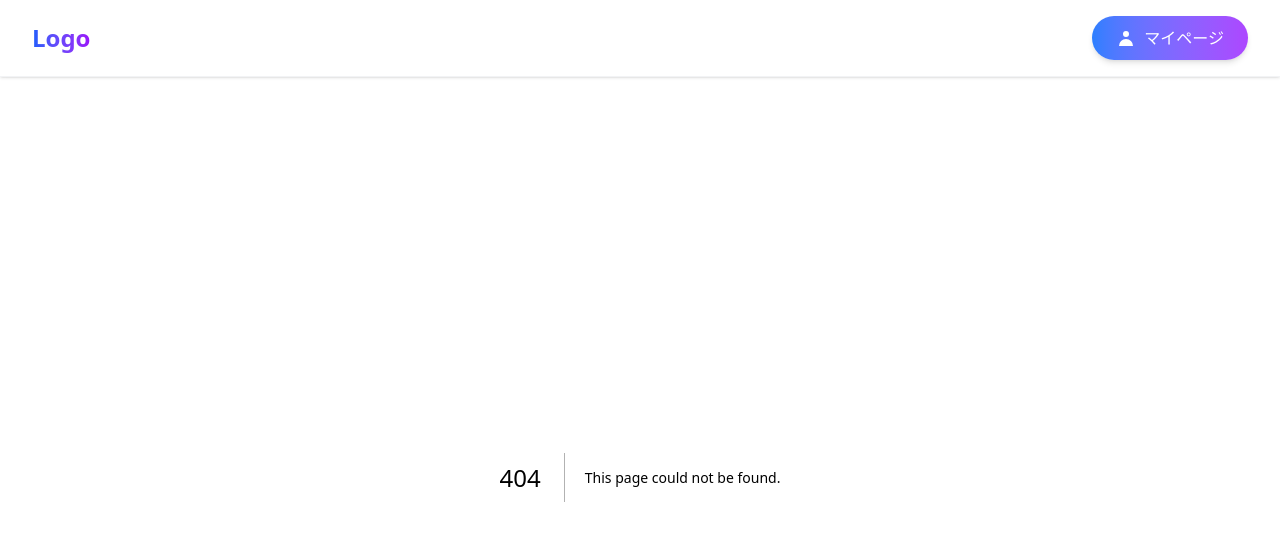
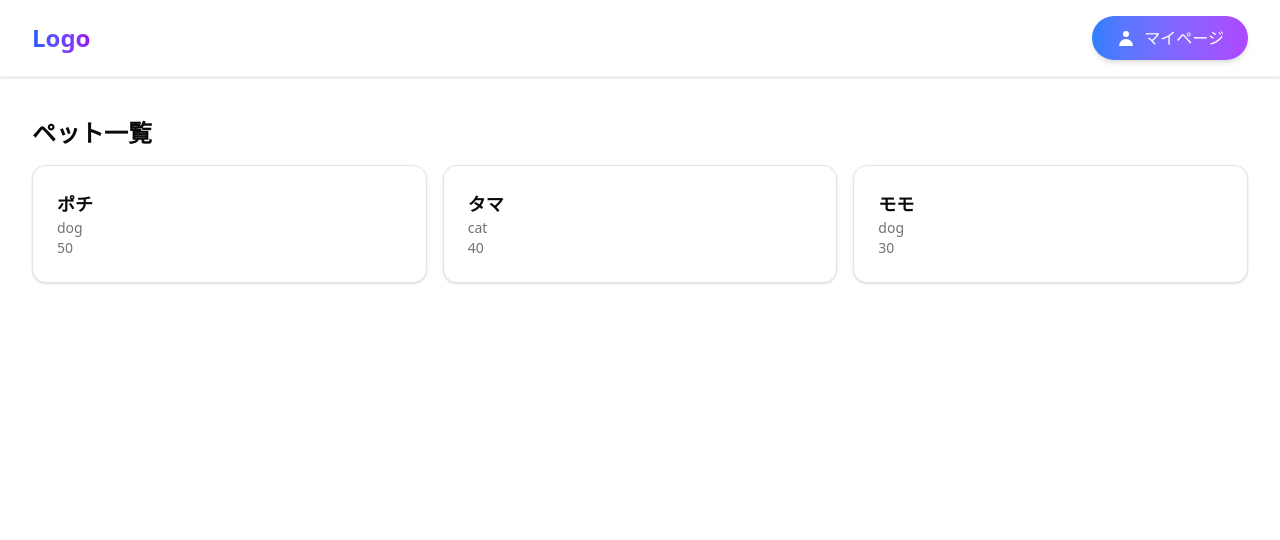
Before and after one commit to ryo28/taro, a Next.js app: page /pets in a window 1280 px wide. Before the commit this address had no page. Shown: the top 540 px of the page. Built offline with nearby package versions, Linux system fonts and the light colour scheme.

Commit message:
feat: ペット一覧ページとペットカードコンポーネントを追加し、ペット型を定義しました

```diff
--- /dev/null
+++ b/app/pets/page.tsx
@@ -0,0 +1,23 @@
+import { PetCard } from "@/components/pet-card"
+import { Pet } from "@/types/pet"
+
+export default function PetsPage() {
+    const mockPets: Pet[] = [
+        { id: "1", name: "ポチ", type: "dog", hp: 50, ownerId: "1" },
+        { id: "2", name: "タマ", type: "cat", hp: 40, ownerId: "2" },
+        { id: "3", name: "モモ", type: "dog", hp: 30, ownerId: "3" },
+
+    ]
+    return (
+        <div className="container py-10">
+            <h1 className="text-2xl font-bold">ペット一覧</h1>
+            <div className="grid grid-cols-3 gap-4 mt-4">
+                {mockPets.map((pet) => (
+                    <div key={pet.id} >
+                        <PetCard pet={pet} />
+                    </div>
+                ))}
+            </div>
+        </div>
+    )
+}
--- /dev/null
+++ b/components/pet-card.tsx
@@ -0,0 +1,16 @@
+import { Pet } from "@/types/pet";
+import { Card, CardContent } from "./ui/card";
+
+export function PetCard({ pet }: { pet: Pet }) {
+    //user-card.tsxを参考に実装するpet.tsからimportした型を使う
+    return (
+        <Card>
+            <CardContent>
+                <h2 className="text-lg font-bold">{pet.name}</h2>
+                <p className="text-sm text-muted-foreground break-all">{pet.type}</p>
+                <p className="text-sm text-muted-foreground break-all">{pet.hp}</p>
+            </CardContent>
+        </Card>
+    );
+
+}
--- /dev/null
+++ b/types/pet.ts
@@ -0,0 +1,6 @@
+import { pets } from "@/db/schemas/pet";
+
+//$inferSelect とは？
+//これは Drizzle ORM の非常に便利な機能で、「データベースのスキーマ定義（pets）から、自動的に TypeScript の型（Pet）を作ってくれる」 というものです。
+//typeofで値を型に変換できる
+export type Pet = typeof pets.$inferSelect;
```
